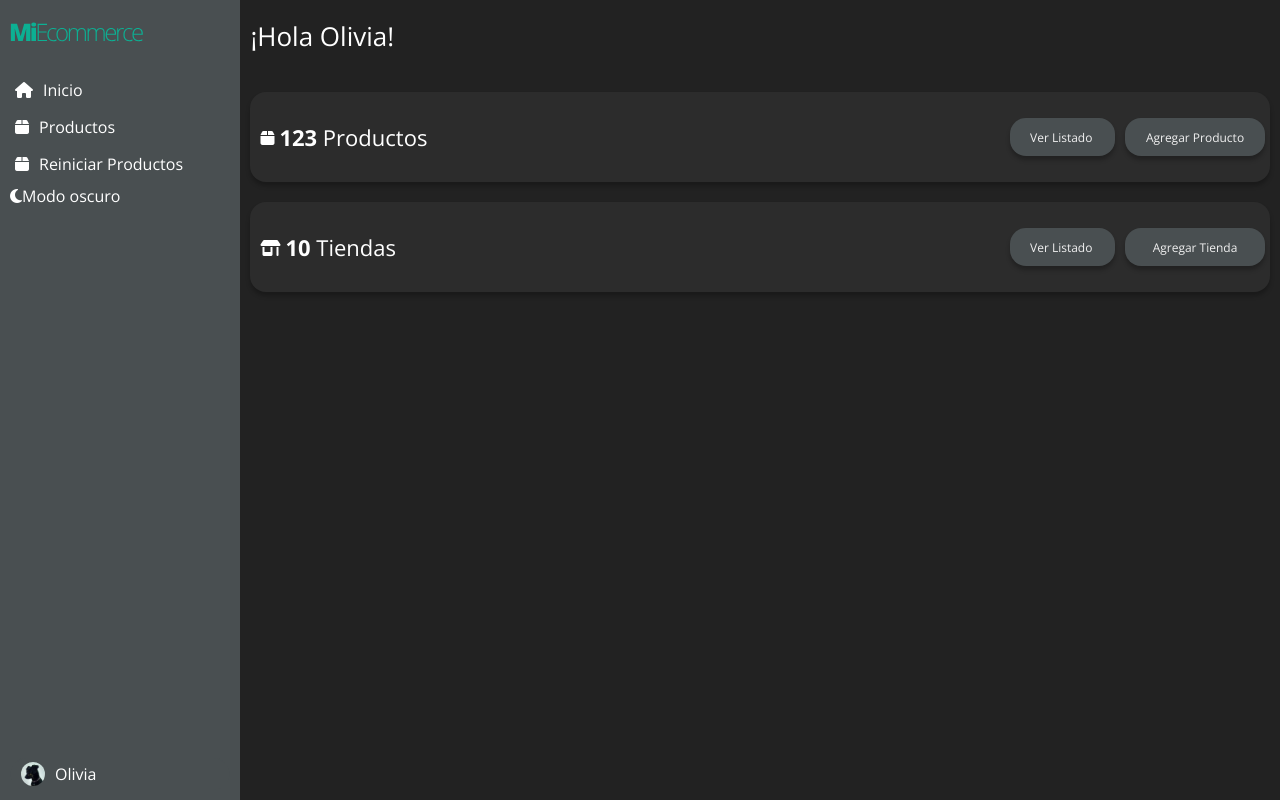
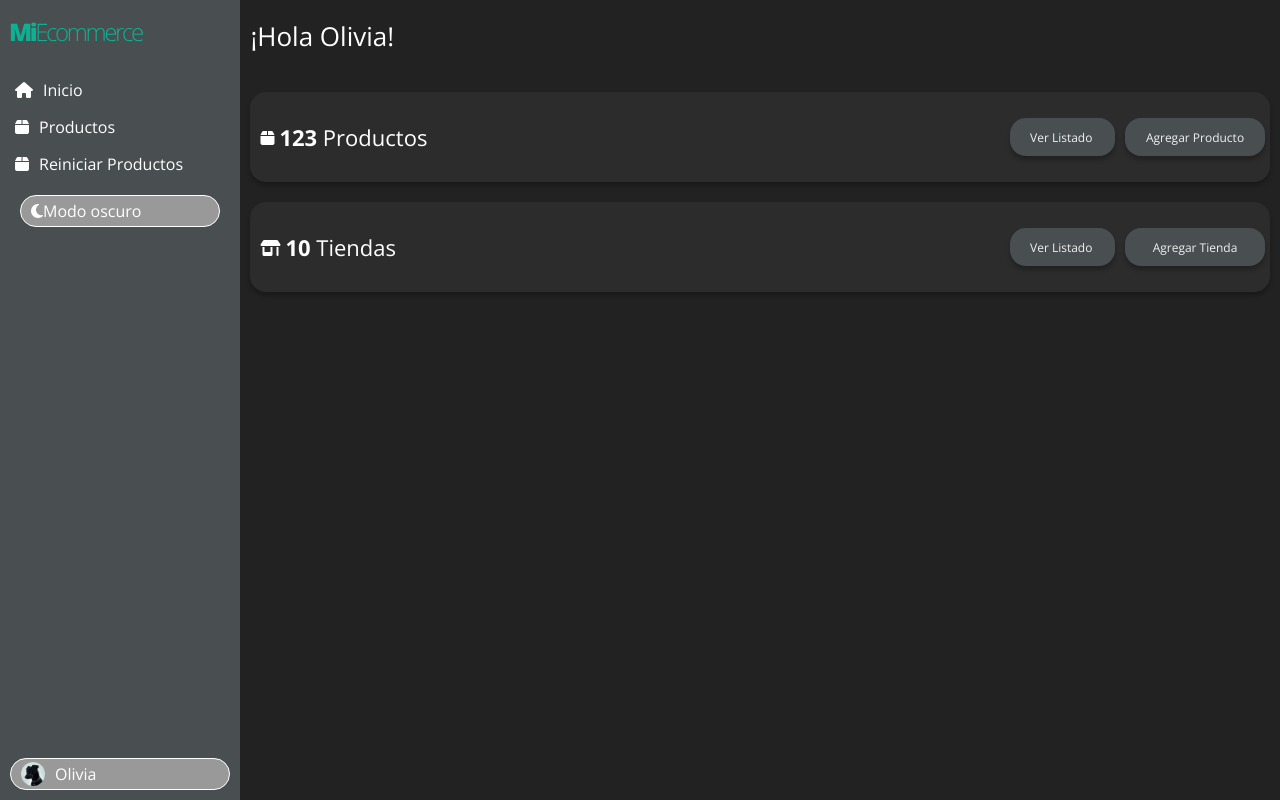
Before and after one commit to carvargas/dashboard_grupo3, a React (Create React App) app in the folder dashboard/: page / in a window 1280 px wide. Built offline with nearby package versions, Linux system fonts and the light colour scheme.

Commit message:
modo oscuro terminado

```diff
--- a/dashboard/src/components/sidebar/Sidebar.css
+++ b/dashboard/src/components/sidebar/Sidebar.css
@@ -68,10 +68,10 @@
 .profile{
     width: 100%;
     height: 32px;
-    color: white;
-    background: var(--grisOscuro);
+    color: var(--blanco);
+    background: var(--grisClaro);
     border-radius: 16px;
-    border: 1px solid var(--grisOscuro);
+    border: 1px solid var(--blanco);
     display: flex;
     align-items: center;
     justify-content: flex-start;
@@ -92,3 +92,25 @@
       left: 0;
     }
 }
+
+.oscuro-container{
+    width: 100%;
+    padding: 10px;
+}
+
+.oscuro{
+    width: 100%;
+    height: 32px;
+    color: var(--blanco);
+    background: var(--grisClaro);
+    border-radius: 16px;
+    border: 1px solid var(--blanco);
+    display: flex;
+    align-items: center;
+    justify-content: flex-start;
+    gap: 10px;
+    padding-left: 10px;
+    cursor: pointer;
+    align-self: flex-end;
+    justify-self: flex-end;
+}
--- a/dashboard/src/components/sidebar/Sidebar.js
+++ b/dashboard/src/components/sidebar/Sidebar.js
@@ -50,12 +50,14 @@ const Sidebar = () => {
               Reiniciar Productos
             </li>
           </Link>
-
+          <div className='oscuro-container'>
+        <div className="oscuro">
           <li onClick={cambiarModo}>
               <i className="fa-solid fa-moon"></i>
                 Modo oscuro
             </li>
-
+            </div>
+            </div>
         </ul>
       </div>
       <div className='profile-container'>
@@ -69,5 +71,4 @@ const Sidebar = () => {
   )
 }
 
-
 export default Sidebar
--- a/dashboard/src/pages/Products/ProductView/ProductView.css
+++ b/dashboard/src/pages/Products/ProductView/ProductView.css
@@ -121,8 +121,9 @@
             margin-bottom: 10px;
             margin-top: 3px;
             text-indent: 15px;
+            color: var(--blanco);
+        }
 
-        }
         .productViewInfoContainer > form > input:focus{
             outline: none;
         }
@@ -159,7 +160,7 @@
             .agregar-quitar p:hover{
                 color: var(--grisClaro);
             }
-        .productViewInfoContainer > form > textarea{
+            .productViewInfoContainer > form > textarea{
             max-width: 700px;
             resize: none;
             background-color: var(--grisOscuro);
@@ -257,6 +258,7 @@
     gap: 10px;
 }
     .productViewSaveCancel > button{
+        text-decoration: none;
         width: 100px;
         height: 30px;
         margin-bottom: 10px;
@@ -265,7 +267,7 @@
         background-color: var(--grisOscuro);
         border: 1px solid var(--grisClaro);
         cursor: pointer;
-        color: var(--blanco);
+        color: white;
     }
 
     .productViewSaveCancel > button:hover{
--- a/dashboard/src/pages/Products/ProductView/components/ProductViewBody.js
+++ b/dashboard/src/pages/Products/ProductView/components/ProductViewBody.js
@@ -51,8 +51,6 @@ const ProductViewBody = (props) => {
       }
     }
 
-
-
     return (
       <div className='productViewBodyContainer'>
           <ProductViewCard product={product}/>
```
